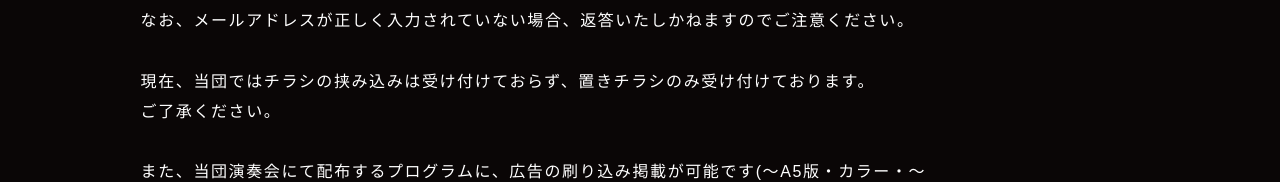
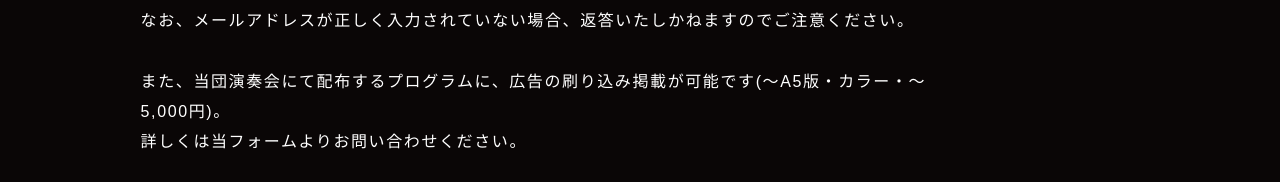
Before and after one commit to orchestra-canvas-tokyo/homepage, a SvelteKit app: page /contact in a window 1280 px wide. Shown: the part 366-548 px from the top of the page. Built offline with nearby package versions, Linux system fonts and the light colour scheme.

Commit message:
挟み込み受付不可という文面を削除

```diff
--- a/src/routes/contact/+page.svelte
+++ b/src/routes/contact/+page.svelte
@@ -25,10 +25,6 @@
 		当団への問い合わせは、こちらのフォームにご記入ください。<br />
 		フォーム送信後、確認メールを送信のうえ、必要に応じてメールにてご返答いたします。<br />
 		なお、メールアドレスが正しく入力されていない場合、返答いたしかねますのでご注意ください。
-	</p>
-	<p>
-		現在、当団ではチラシの挟み込みは受け付けておらず、置きチラシのみ受け付けております。<br />
-		ご了承ください。
 	</p>
 	<p>
 		また、当団演奏会にて配布するプログラムに、広告の刷り込み掲載が可能です(〜A5版・カラー・〜5,000円)。<br
```
